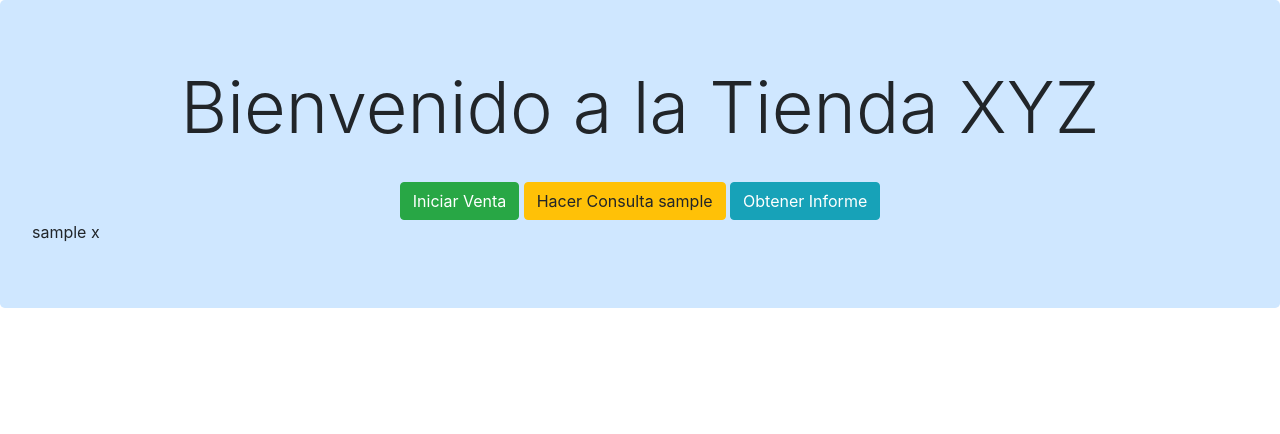
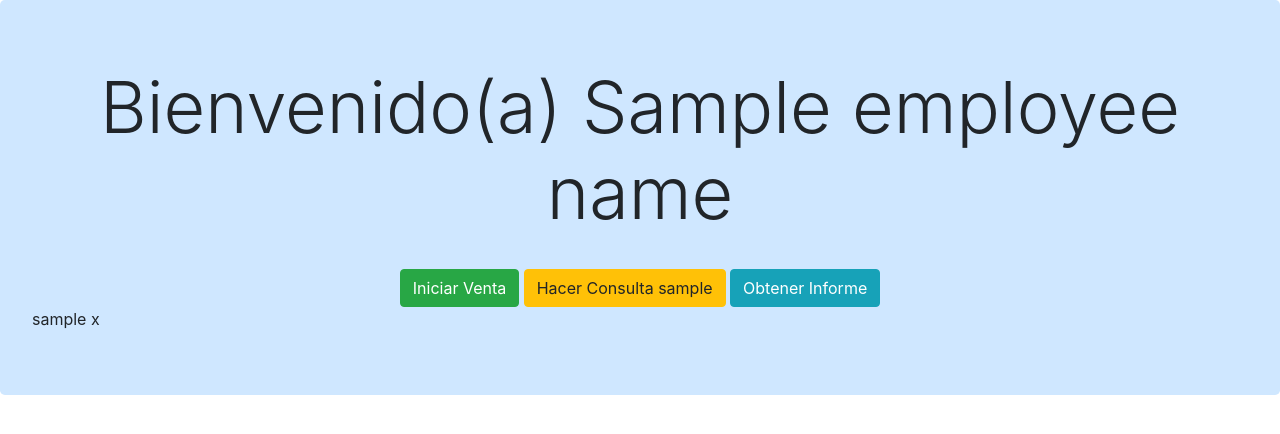
Before and after one commit to Jack-Christopher/BDII-Project, a Flask app: template templates/main_view.html in a window 1280 px wide. Shown: the part 56-490 px from the top of the page. Run offline with Flask 2, Linux system fonts and the light colour scheme; the template is opened without the code that fills it: most values are stand-ins (such as "Sample title", 1, 10 or a date in 2020); some libraries are stand-ins or nearby versions.

Commit message:
Add files via upload

```diff
--- a/app.py
+++ b/app.py
@@ -3,10 +3,15 @@ from cassandra.cluster import Cluster
 from cassandra.query import dict_factory
 from flask import Flask, render_template, request, send_from_directory , redirect
 
+# Global values :
 cluster = Cluster(contact_points=['127.0.0.1'], port=9042)
+employee_name = ""
+client_name = ""
+error = ""
 
 def connect():
 	session = cluster.connect()
+	session.row_factory = dict_factory
 	return session
 
 def run_cql(session, fileName):
@@ -37,22 +42,78 @@ def login():
 
 	if request.method == 'POST':
 		session = connect()
-		session.row_factory = dict_factory
 		query = """
-		 SELECT COUNT(*)
-		 FROM BD.Empleado
-		 WHERE username = '""" + request.form['user_name'] + """' AND
-		 password = '""" + request.form['password'] + """' ALLOW FILTERING; """
+			SELECT COUNT(*) FROM BD.Empleado
+			WHERE username = '""" + request.form['user_name'] + """' AND
+			password = '""" + request.form['password'] + """' ALLOW FILTERING; """
 
 		result = session.execute(query)[0]
 
 		if result['count'] < 1:
 			error = 'Datos incorrectos, inténtelo de nuevo'
 		else:
+			query2 = """
+				SELECT nombre FROM BD.Empleado
+				WHERE username = '""" + request.form['user_name'] + """'ALLOW FILTERING; """
+			result2 = session.execute(query2)[0]
+
+			global employee_name
+			employee_name = result2['nombre']
+			print(employee_name)
 			return redirect('main_view.html')
-	if request.method == 'GET':
-			error = None
+
+	#if request.method == 'GET':
+	#		error = None
 	return render_template('login_page.html', error=error)
+
+
+@app.route('/main_view.html')
+def view():
+
+	global employee_name
+	print(employee_name)
+	if employee_name != "":
+		return render_template("main_view.html", employee_name = employee_name)
+	else:
+		error = "No ha iniciado sesión"
+		return redirect('login_page.html')
+
+
+
+@app.route('/start_sale.html', methods=['GET', 'POST'])
+def login_client():
+	error = None
+	if request.method == 'POST':
+		session = connect()
+		query = """
+			SELECT COUNT(*) FROM BD.Cliente
+			WHERE DNI = """ + request.form['client_DNI'] + """  ALLOW FILTERING; """
+
+		result = session.execute(query)[0]
+
+		if result['count'] < 1:
+			error = 'DNI incorrecto, inténtelo de nuevo'
+		else:
+			query2 = """
+				SELECT nombre FROM BD.Cliente
+				WHERE DNI = """ + request.form['client_DNI'] + """  ALLOW FILTERING; """
+			result2 = session.execute(query2)[0]
+
+			global client_name
+			client_name = result2['nombre']
+			print(client_name)
+			return redirect('main_client_view.html')
+
+	#if request.method == 'GET':
+	#		error = None
+	return render_template('start_sale.html', error=error)
+
+
+@app.route('/main_client_view.html', methods=['GET', 'POST'])
+def client_view():
+	return render_template("main_client_view.html", client_name = client_name)
+
+
 
 
 
--- a/templates/main_client_view.html
+++ b/templates/main_client_view.html
@@ -37,7 +37,7 @@
 
     <div class="jumbotron" id="all_content" style="background:#cfe7ff">
 
-      <h1 class="display-4" align="center"> Cuenta del Cliente : $name </h1>
+      <h1 class="display-4" align="center"> Cuenta del Cliente : {{client_name}} </h1>
 
       <h2 class="display-4" align="center">  Subtotal: $$$ </h2>
       <h2 class="display-4" align="center">  Descuento : $$ </h2>
--- a/templates/main_view.html
+++ b/templates/main_view.html
@@ -35,7 +35,7 @@
 
   <div class="jumbotron" id="all_content" style="background:#cfe7ff">
 
-    <h1 class="display-3" align="center"> Bienvenido a la Tienda XYZ </h1>
+    <h1 class="display-3" align="center"> Bienvenido(a) {{employee_name}} </h1>
 
     <br>
 
```
Also changed, not shown: templates/start_sale.html (+11 -7 lines), templates/login_page.html (line endings or trailing spaces), 1 other file.
